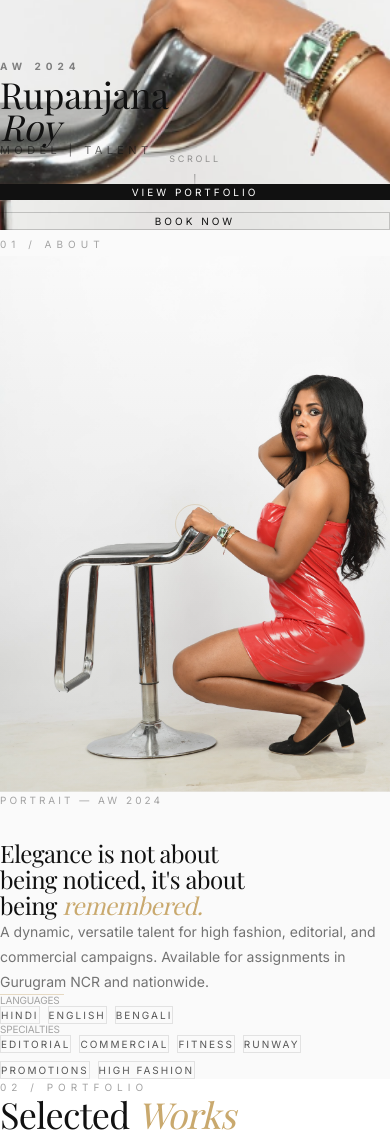
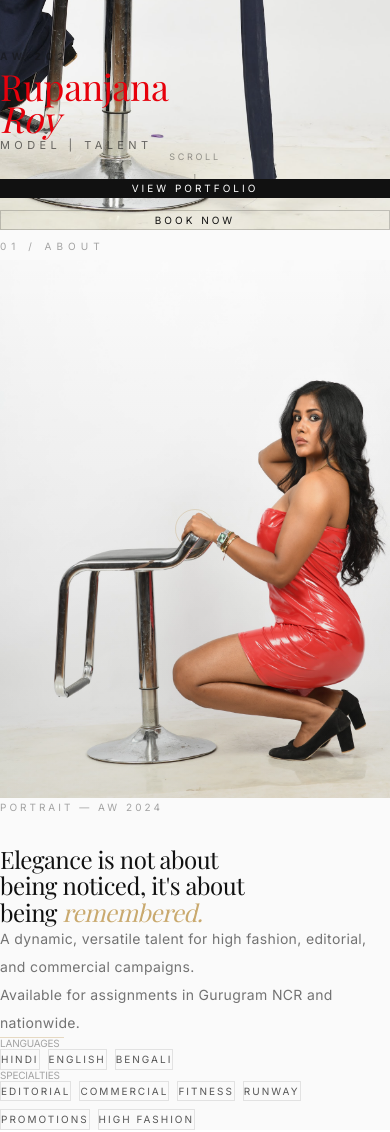
Before and after one commit to rudracodesnits/rupanjana_portfolio, a React (Vite) app in the folder frontend/: page / in a window 390 px wide. Shown: the part 614-1746 px from the top of the page. Built offline with nearby package versions, Linux system fonts and the light colour scheme; grey boxes are pictures that could not be loaded; a web font is replaced by a local one.

Commit message:
mobile view fixed

```diff
--- a/frontend/src/components/About/About.tsx
+++ b/frontend/src/components/About/About.tsx
@@ -157,13 +157,16 @@ export default function About() {
             </div>
 
             {/* Description */}
-            <div className="about-desc-container mb-12">
-              <p
-                className="about-desc text-sm md:text-base leading-[1.8] text-grey-500 max-w-xl"
-                style={{ fontFamily: 'var(--font-body)' }}
-              >
-                {profileData.description}
-              </p>
+            <div className="about-desc-container mb-12 space-y-4 max-w-xl">
+              {profileData.description.split('. ').map((sentence, idx, arr) => (
+                <p
+                  key={idx}
+                  className="about-desc text-sm md:text-base leading-[2] tracking-wide text-grey-500"
+                  style={{ fontFamily: 'var(--font-body)' }}
+                >
+                  {sentence}{idx < arr.length - 1 ? '.' : ''}
+                </p>
+              ))}
             </div>
 
             {/* Divider */}
--- a/frontend/src/components/Contact/Contact.tsx
+++ b/frontend/src/components/Contact/Contact.tsx
@@ -91,16 +91,21 @@ export default function Contact() {
               Let&apos;s Work <em className="text-gold">Together</em>
             </motion.h2>
 
+            <div className="mb-10 space-y-4 max-w-md">
+              {profileData.description.split('. ').map((sentence, idx, arr) => (
                 <motion.p
+                  key={idx}
                   initial={{ opacity: 0, y: 20 }}
                   whileInView={{ opacity: 1, y: 0 }}
                   viewport={{ once: true }}
-              transition={{ delay: 0.2, duration: 0.6 }}
-              className="text-sm md:text-base leading-[1.8] text-grey-500 max-w-md mb-10"
+                  transition={{ delay: 0.2 + idx * 0.1, duration: 0.6 }}
+                  className="text-sm md:text-base leading-[2] tracking-wide text-grey-500"
                   style={{ fontFamily: 'var(--font-body)' }}
                 >
-              {profileData.description}
+                  {sentence}{idx < arr.length - 1 ? '.' : ''}
                 </motion.p>
+              ))}
+            </div>
 
             {/* Decorative line */}
             <motion.div
--- a/frontend/src/components/Experience/Experience.tsx
+++ b/frontend/src/components/Experience/Experience.tsx
@@ -147,12 +147,17 @@ export default function Experience() {
                       {entry.title}
                     </h3>
 
-                    <p
-                      className="text-sm leading-[1.7] text-grey-500"
-                      style={{ fontFamily: 'var(--font-body)' }}
-                    >
-                      {entry.description}
-                    </p>
+                    <div className="space-y-2">
+                      {entry.description.split('. ').map((sentence, idx, arr) => (
+                        <p
+                          key={idx}
+                          className="text-sm md:text-base leading-[2] tracking-wide text-grey-500"
+                          style={{ fontFamily: 'var(--font-body)' }}
+                        >
+                          {sentence}{idx < arr.length - 1 ? '.' : ''}
+                        </p>
+                      ))}
+                    </div>
                   </div>
 
                   {/* Spacer for the other side */}
--- a/frontend/src/components/Hero/Hero.tsx
+++ b/frontend/src/components/Hero/Hero.tsx
@@ -97,11 +97,17 @@ export default function Hero() {
           ref={imageRef}
           className="w-full h-[120%] -top-[10%] relative"
         >
-          <img
-            src="/images/gallery/IMG_1709.PNG"
-            alt="Rupanjana Roy"
-            className="w-full h-full object-cover object-center"
-          />
+          <picture className="w-full h-full block">
+            <source
+              media="(max-width: 767px)"
+              srcSet="/images/gallery/IMG_1708.PNG"
+            />
+            <img
+              src="/images/gallery/IMG_1709.PNG"
+              alt="Rupanjana Roy"
+              className="w-full h-full object-cover object-[84%_20%] md:object-center"
+            />
+          </picture>
         </motion.div>
       </div>
 
@@ -133,7 +139,7 @@ export default function Hero() {
             transition={{ delay: 3.0, duration: 0.01 }}
           >
             <motion.span
-              className="block text-4xl sm:text-6xl md:text-8xl lg:text-[9rem] xl:text-[10rem] leading-[0.9] text-charcoal"
+              className="block text-4xl sm:text-6xl md:text-8xl lg:text-[9rem] xl:text-[10rem] leading-[0.9] text-red-600"
               style={{
                 fontFamily: 'var(--font-heading)',
                 fontWeight: 400,
@@ -149,7 +155,7 @@ export default function Hero() {
               {profileData.firstName}
             </motion.span>
             <motion.span
-              className="block text-4xl sm:text-6xl md:text-8xl lg:text-[9rem] xl:text-[10rem] leading-[0.9] text-charcoal"
+              className="block text-4xl sm:text-6xl md:text-8xl lg:text-[9rem] xl:text-[10rem] leading-[0.9] text-red-600"
               style={{
                 fontFamily: 'var(--font-heading)',
                 fontWeight: 400,
--- a/frontend/src/components/Measurements/Measurements.tsx
+++ b/frontend/src/components/Measurements/Measurements.tsx
@@ -128,7 +128,7 @@ export default function Measurements() {
                 </div>
               ) : (
                 <span
-                  className={`${m.value.length > 12 ? 'text-base md:text-lg text-grey-300 font-normal leading-relaxed' : 'text-3xl md:text-4xl lg:text-5xl text-white'} block`}
+                  className={`${m.value.length > 12 ? 'text-base md:text-lg text-grey-300 font-normal leading-[1.9] tracking-wide' : 'text-3xl md:text-4xl lg:text-5xl text-white'} block`}
                   style={{ fontFamily: m.value.length > 12 ? 'var(--font-body)' : 'var(--font-heading)' }}
                 >
                   {m.value}
--- a/frontend/src/components/Reviews/Reviews.tsx
+++ b/frontend/src/components/Reviews/Reviews.tsx
@@ -69,12 +69,17 @@ export default function Reviews() {
                   </span>
 
                   {/* Quote text */}
-                  <p
-                    className="text-sm md:text-base leading-[1.8] text-charcoal/70 mb-8"
-                    style={{ fontFamily: 'var(--font-body)' }}
-                  >
-                    {review.quote}
-                  </p>
+                  <div className="mb-8 space-y-3">
+                    {review.quote.split('. ').map((sentence, idx, arr) => (
+                      <p
+                        key={idx}
+                        className="text-sm md:text-base leading-[1.95] tracking-wide text-charcoal/70"
+                        style={{ fontFamily: 'var(--font-body)' }}
+                      >
+                        {sentence}{idx < arr.length - 1 ? '.' : ''}
+                      </p>
+                    ))}
+                  </div>
 
                   {/* Reviewer info */}
                   <div className="border-t border-charcoal/5 pt-6">
--- a/frontend/src/data/portfolio.ts
+++ b/frontend/src/data/portfolio.ts
@@ -73,7 +73,7 @@ export const contactData = {
   address: 'Gurugram Sector 86',
   phone: '+91 9205007854',
   email: 'rupanjana.roy.modeling@gmail.com',
-  website: 'rupanjana-portfolio.vercel.app',
+  website: 'rupanjana.xyz',
 };
 
 // --- Measurements ---
--- a/frontend/src/styles/index.css
+++ b/frontend/src/styles/index.css
@@ -94,7 +94,8 @@ body {
   color: var(--color-charcoal);
   background-color: var(--color-primary);
   overflow-x: hidden;
-  line-height: 1.6;
+  line-height: 1.85;
+  letter-spacing: 0.015em;
 }
 
 /* Hide default cursor when custom cursor is active */
```
Lines whose indentation alone changed are shown as unchanged.
